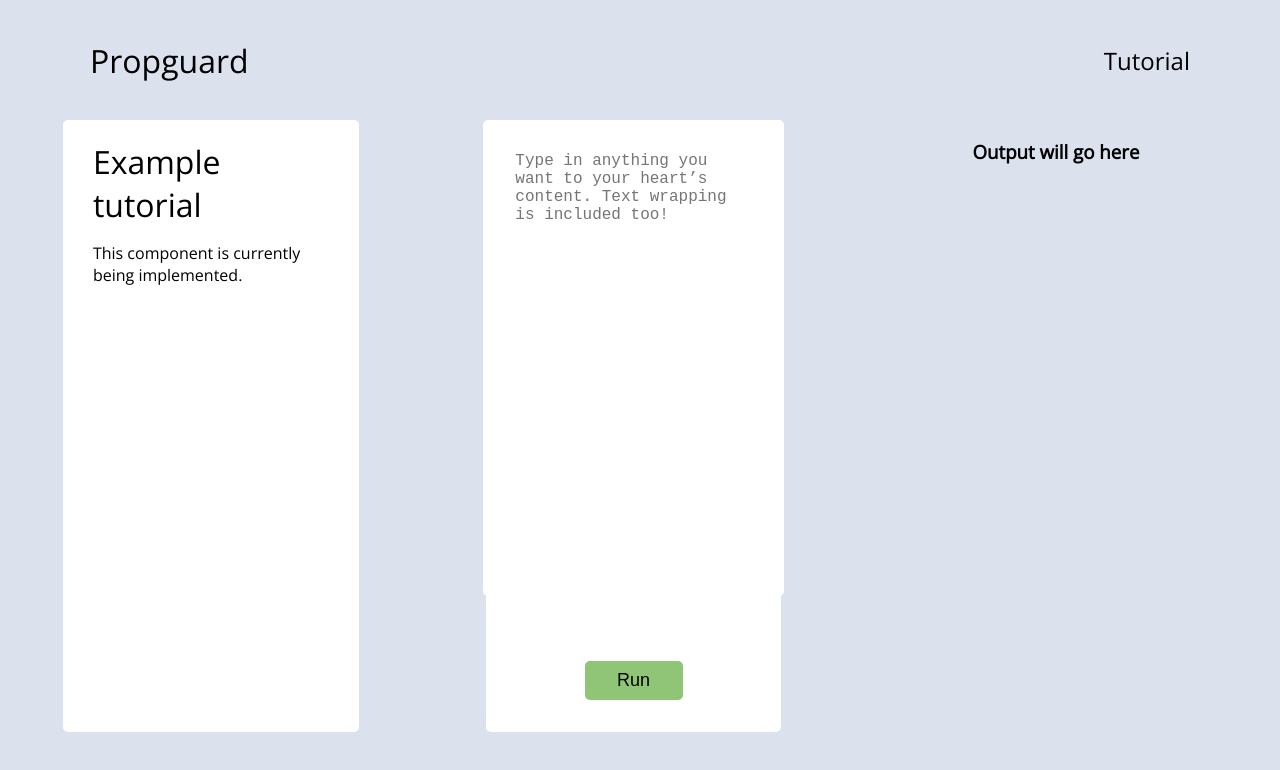
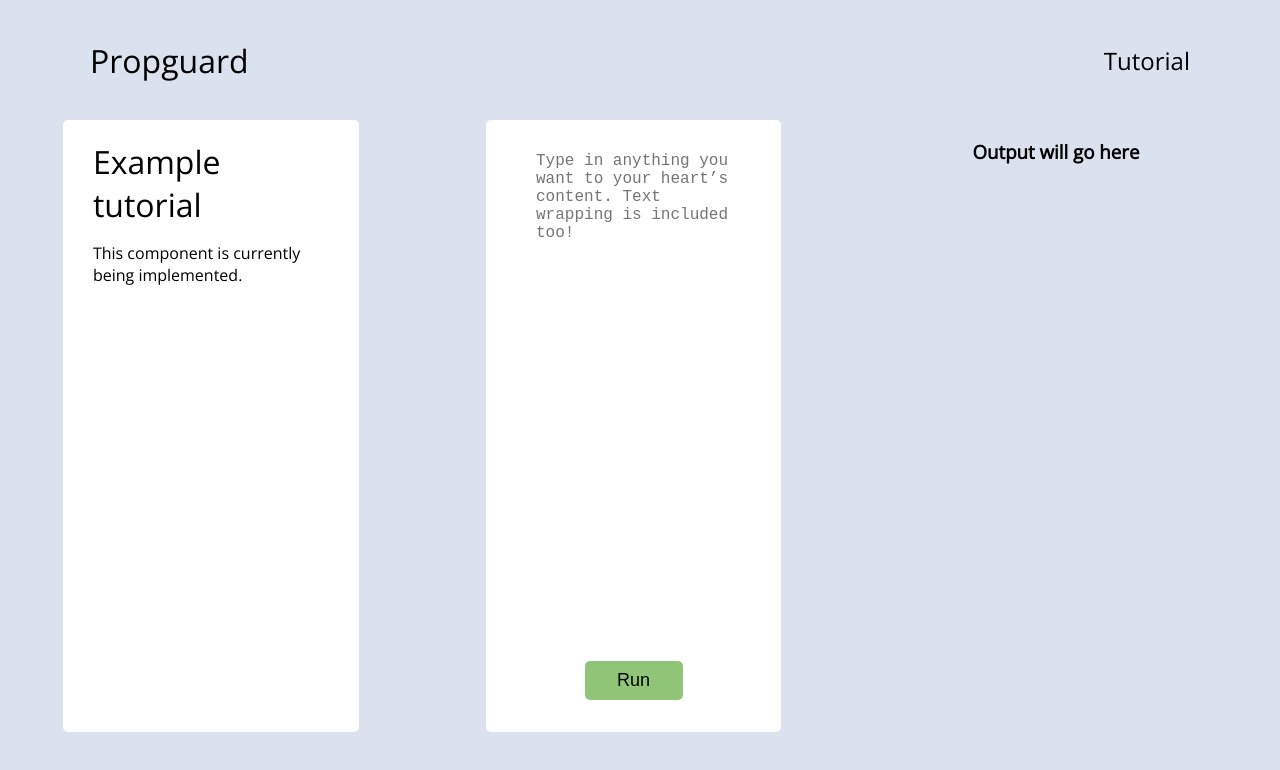
Before and after one commit to MissouriMRR/propguard, a React (Create React App) app: page /tutorial in a window 1280 px wide. Shown: the top 770 px of the page. Built offline with nearby package versions, Linux system fonts and the light colour scheme.

Commit message:
Updated some CSS

```diff
--- a/src/components/text-editor/TextEditor.tsx
+++ b/src/components/text-editor/TextEditor.tsx
@@ -19,14 +19,14 @@ const TerminalWrapper: AnyStyledComponent = styled.div`
 `;
 
 const Terminal: AnyStyledComponent = styled.textarea`
+  height: 75%;
+  width: 66%;
   margin: 0;
   padding: 2rem;
-  border-radius: 5px;
-  border-style: none;
-  height: 75%;
+  overflow: auto;
+  border: none;
   margin: 0 0 10px 0;
   resize: none;
-  width: 80%;
   font-size: 16px;
 
   :focus {
@@ -89,7 +89,7 @@ const TextEditor: React.FC = (): JSX.Element => {
       tempIndex = text.lastIndexOf("\n");
 
       // If a user used a newline to start their new word, we will
-      // use the inde of the newline instead
+      // use the index of the newline instead
       if (tempIndex > startIndex) startIndex = tempIndex;
 
       if (text.length <= cursorPos) {
```
